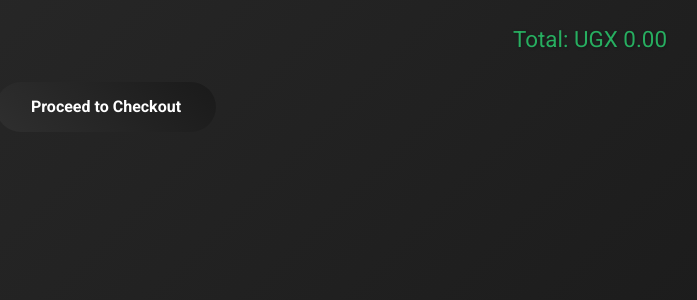
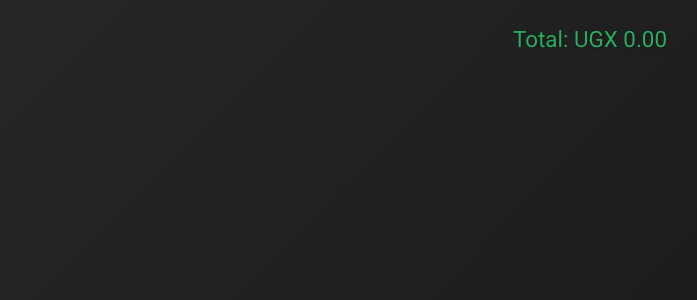
Before and after one commit to ugcoded/shopit, a Flask app: page /cart in a window 1280 px wide. Shown: the part 324-624 px from the top of the page, without its empty margins (534-1231 px from the left). Run offline with Flask 3, Linux system fonts and the light colour scheme; data that the repository does not hold is empty.

Commit message:
Update cart.html

```diff
--- a/templates/cart.html
+++ b/templates/cart.html
@@ -40,7 +40,7 @@
                 </table>
             </div>
             <div class="cart-total">Total: UGX <span id="cart-total">0.00</span></div>
-            <a href="/checkout" class="btn checkout-btn">Proceed to Checkout</a>
+            <a href="{{ url_for('checkout') }}" class="btn checkout-btn" id="checkout-btn">Proceed to Checkout</a>
         </div>
     </section>
 
@@ -56,8 +56,10 @@
                 .then(res => res.json())
                 .then(data => {
                     const tbody = document.getElementById('cart-table-body');
+                    const checkoutBtn = document.getElementById('checkout-btn');
                     if (data.items.length === 0) {
                         tbody.innerHTML = '<tr><td colspan="5" class="message">Your cart is empty.</td></tr>';
+                        checkoutBtn.style.display = 'none'; // Hide button if cart is empty
                     } else {
                         tbody.innerHTML = data.items.map(item => `
                             <tr>
@@ -71,6 +73,7 @@
                                 <td><button onclick="removeFromCart(${item.id})" class="btn remove-btn">Remove</button></td>
                             </tr>
                         `).join('');
+                        checkoutBtn.style.display = 'block'; // Show button if cart has items
                     }
                     document.getElementById('cart-total').textContent = data.total.toFixed(2);
                     document.getElementById('cart-count').textContent = data.items.length;
```
